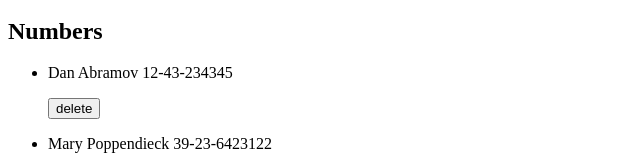
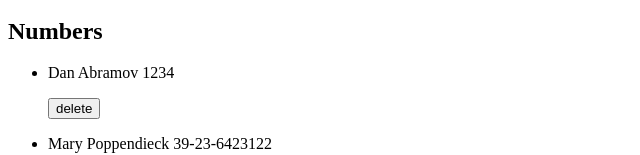
Before and after one commit to jsahlsa/fullstackopen, a React (Vite) app in the folder part2/phonebook/: page / in a window 1280 px wide. Shown: the part 220-375 px from the top of the page, without its empty margins (0-640 px from the left). Built offline with nearby package versions, Linux system fonts and the light colour scheme; data requests are answered from the project's data file.

Commit message:
finished part 2.15

```diff
--- a/part2/phonebook/db.json
+++ b/part2/phonebook/db.json
@@ -2,7 +2,7 @@
   "persons": [
     {
       "name": "Dan Abramov",
-      "number": "12-43-234345",
+      "number": "1234",
       "id": "3"
     },
     {
--- a/part2/phonebook/src/App.jsx
+++ b/part2/phonebook/src/App.jsx
@@ -39,8 +39,17 @@ function App() {
         e.preventDefault()
         const newPerson = { name: newName, number: newNumber }
         const exists = persons.some(person => person.name === newName)
+        const existingPerson = persons.filter(person => person.name === newName)
+        const existingId = existingPerson[0].id
         if (exists) {
-            alert(`${newName} is already added to the phonebook`)
+            if (window.confirm(`${newName} is already added to the phonebook, replace the old number with the new one?`)) {
+                // add put service
+                personsServices
+                    .update(existingId, newPerson)
+                    .then(response => {
+                        setPersons(persons.map(person => person.id === existingId ? response.data : person))
+                    })
+            }
         } else {
             personsServices
                 .create(newPerson)
--- a/part2/phonebook/src/services/persons.js
+++ b/part2/phonebook/src/services/persons.js
@@ -13,8 +13,13 @@ const deletePerson = (id) => {
     return axios.delete(`${baseUrl}/${id}`)
 }
 
+const update = (id, newPerson) => {
+    return axios.put(`${baseUrl}/${id}`, newPerson)
+}
+
 export default {
     getAll,
     create,
-    deletePerson
+    deletePerson,
+    update
 }
```
